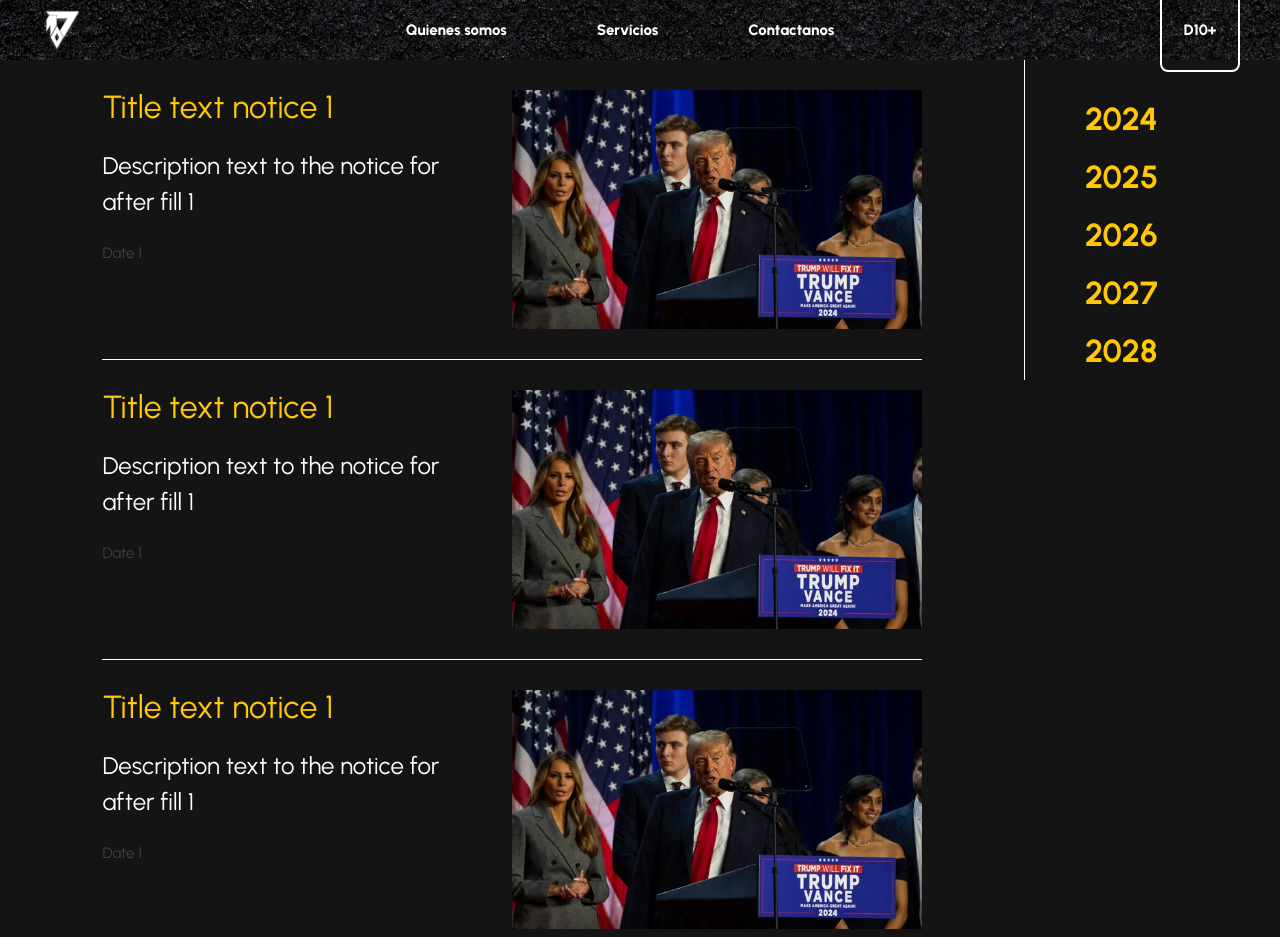
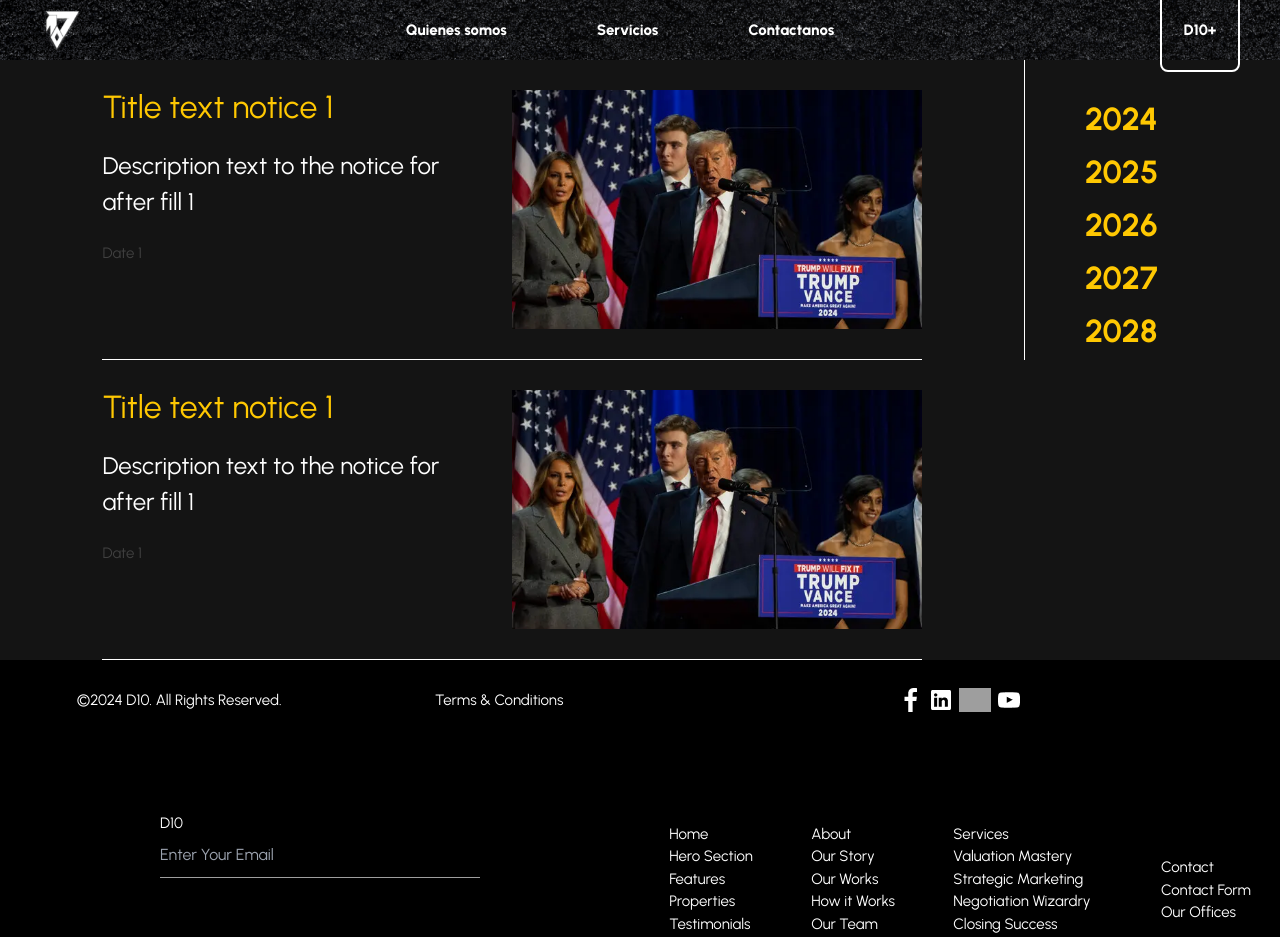
Before and after one commit to d10sport/front-d10, a React (Vite) app: page /#/news in a window 1280 px wide. Shown: the top 937 px of the page. Built offline with nearby package versions, Linux system fonts and the light colour scheme; grey boxes are pictures that could not be loaded.

Commit message:
little fix change in months list

```diff
--- a/src/routes/news/news.css
+++ b/src/routes/news/news.css
@@ -92,7 +92,7 @@
   list-style-type: none;
   padding-left: 20px;
   max-height: 0;
-  overflow: hidden;
+  /* overflow: hidden; */
   transition: max-height 0.3s ease;
 }
 
@@ -101,7 +101,7 @@
 }
 
 .months__list.expand {
-  max-height: 200px;
+  max-height: 280px;
 }
 
 .pagination {
--- a/src/routes/news/news.jsx
+++ b/src/routes/news/news.jsx
@@ -16,60 +16,6 @@
   ];
 
   const newsData = [
-    {
-      title: "Title text notice 1",
-      description: "Description text to the notice for after fill 1",
-      date: "Date 1",
-      image: cover,
-    },
-    {
-      title: "Title text notice 1",
-      description: "Description text to the notice for after fill 1",
-      date: "Date 1",
-      image: cover,
-    },
-    {
-      title: "Title text notice 1",
-      description: "Description text to the notice for after fill 1",
-      date: "Date 1",
-      image: cover,
-    },
-    {
-      title: "Title text notice 1",
-      description: "Description text to the notice for after fill 1",
-      date: "Date 1",
-      image: cover,
-    },
-    {
-      title: "Title text notice 1",
-      description: "Description text to the notice for after fill 1",
-      date: "Date 1",
-      image: cover,
-    },
-    {
-      title: "Title text notice 1",
-      description: "Description text to the notice for after fill 1",
-      date: "Date 1",
-      image: cover,
-    },
-    {
-      title: "Title text notice 1",
-      description: "Description text to the notice for after fill 1",
-      date: "Date 1",
-      image: cover,
-    },
-    {
-      title: "Title text notice 1",
-      description: "Description text to the notice for after fill 1",
-      date: "Date 1",
-      image: cover,
-    },
-    {
-      title: "Title text notice 1",
-      description: "Description text to the notice for after fill 1",
-      date: "Date 1",
-      image: cover,
-    },
     {
       title: "Title text notice 1",
       description: "Description text to the notice for after fill 1",
```
